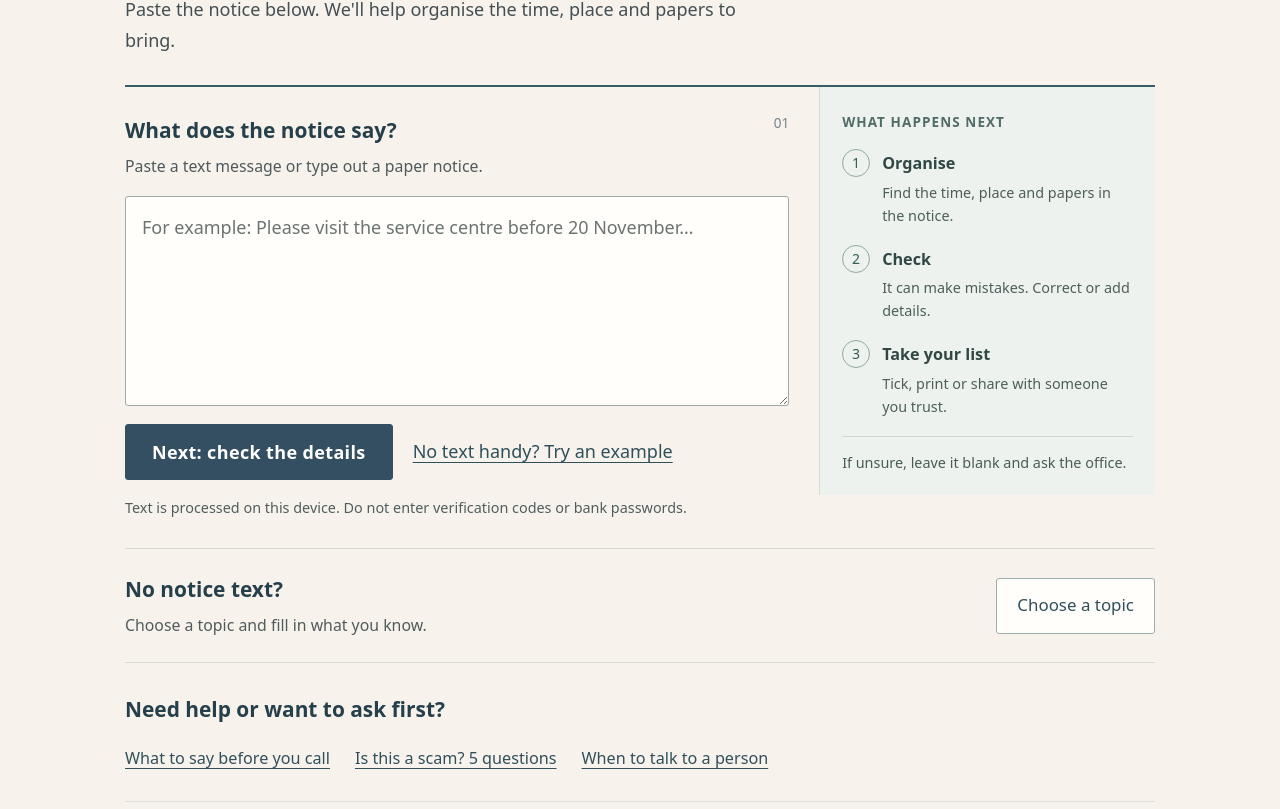
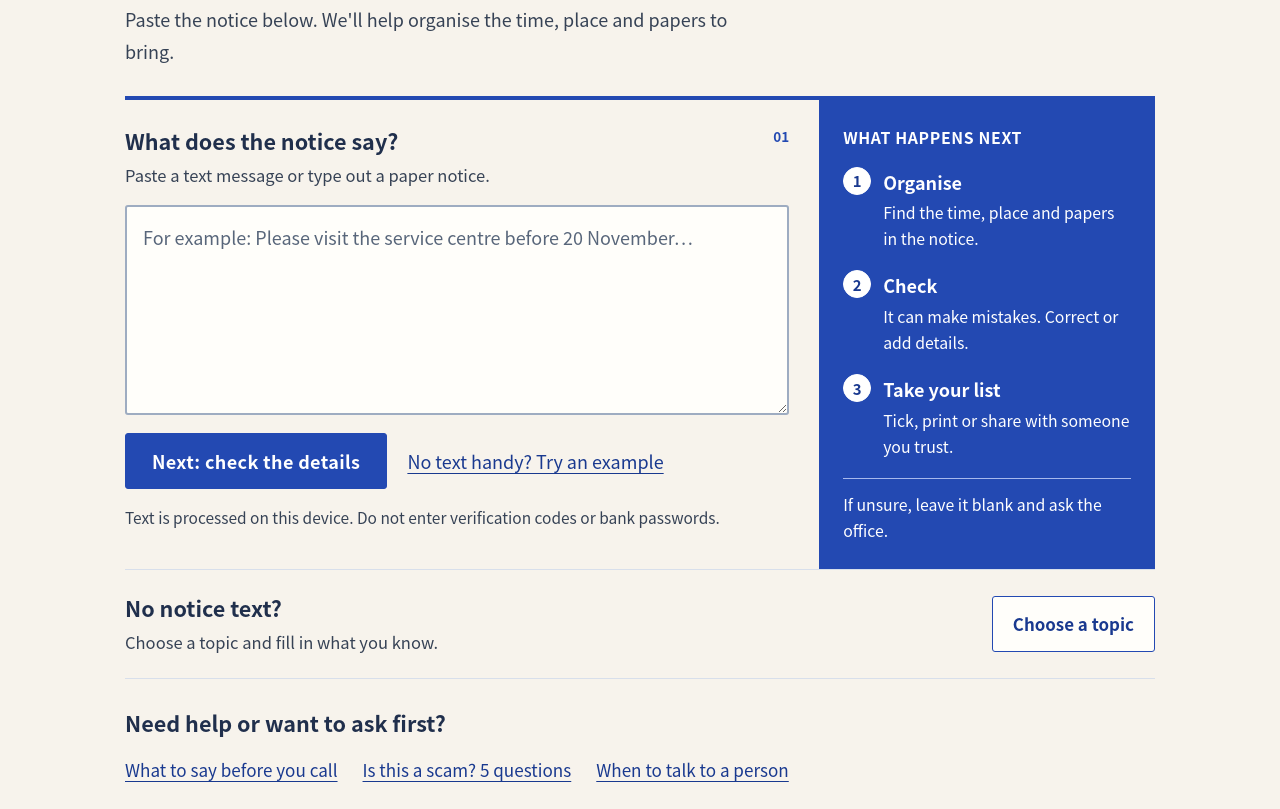
Before and after one commit to Zachclaude/mingbai, a plain HTML site: page index.html in a window 1280 px wide. Shown: the part 240-1049 px from the top of the page. Drawn offline with Linux system fonts and the light colour scheme.

Commit message:
Improve typography and establish a clear primary colour

```diff
--- a/index.html
+++ b/index.html
@@ -484,6 +484,21 @@
  .other-path{border-top:1px solid #d9d8d1;border-bottom:1px solid #d9d8d1;padding:22px 0;display:flex;align-items:center;justify-content:space-between;gap:20px}.other-path p{margin:4px 0 0;color:#515b5c;font-size:.88em}.other-path button{flex:none}.workspace-help{padding-top:28px}.help-buttons{display:flex;flex-wrap:wrap;gap:4px 25px;margin-top:9px}.help-buttons button{background:none;border:0;text-align:left;min-height:44px;padding:8px 0;color:#304f5b;text-decoration:underline;text-underline-offset:4px;cursor:pointer;font-size:.9em}.method{border-top:1px solid #dfded8;margin-top:20px;padding-top:15px;color:#51595a;font-size:.84em}.method summary{cursor:pointer;text-decoration:underline;text-underline-offset:4px}.method h4{margin:18px 0 5px}.method p,.method ul{max-width:62em}
  .btn-primary{background:#344f62;border-color:#344f62;border-radius:3px;box-shadow:none}.btn-primary:hover{background:#233e4e;border-color:#233e4e}.btn-quiet{color:#304e5c;border-color:#9eaeae;background:#fffefa;border-radius:3px}.btn-quiet:hover{background:#eef3f2;border-color:#344f62}.type-picker summary,.details-guide summary{color:#304e5c}.selected-type{background:#eaf1ee;color:#304b47}.task-head{background:#eef2ef;border-color:#cbd8d2}.next{background:#fbf4e6;border-left-color:#a97642}.actions{background:#eaf1ef}.sample::before,.pasteform::before,.detect::before{background:#557a76}
  @media(max-width:760px){.page{padding-inline:18px}.workspace{padding-top:28px}.workspace-heading h1{font-size:1.8em}.workspace-body{grid-template-columns:1fr;margin-top:22px}.notice-work{padding:21px 0 25px}#home-notice{min-height:180px}.notice-actions{display:grid;gap:6px}.notice-actions .btn-primary{width:100%}.example-link{justify-self:start}.workspace-side{border-left:0;border-top:1px solid #d1dbd6;padding:20px}.side-steps li{padding-bottom:13px}.other-path{align-items:stretch;flex-direction:column;gap:14px}.other-path button{width:100%}.help-buttons{display:grid;gap:0}}
+}
+
+
+/* Clear typography and one recognisable primary colour. */
+@media screen{
+ :root{--sans:"Microsoft YaHei","PingFang SC","Noto Sans CJK SC","Noto Sans SC",system-ui,-apple-system,"Segoe UI",sans-serif;--serif:var(--sans);--ink:#202939;--ink2:#364255;--ink3:#485569;--blue:#2349b2;--blue-ink:#19398f;--blue-wash:#edf2ff;--blue-line:#b4c5f3;--rule:#d8dfeb;--rule2:#e7ebf2;--rule3:#aab8cc}
+ body{font-family:var(--sans);font-weight:400;line-height:1.7;color:var(--ink)}h1,h2,h3,.wordmark{font-family:var(--sans);letter-spacing:0}h1{font-weight:700;line-height:1.35}h2,h3{font-weight:700;line-height:1.45}
+ .brand .wordmark{font-family:var(--sans);font-weight:700;font-size:1.65em;letter-spacing:.04em;color:#2349b2}.brand-sub{color:#364255}.masthead{border-bottom:2px solid #d8dfeb}.ctl[aria-pressed="true"]{color:#19398f;background:#e6eeff;font-weight:700}
+ .workspace-heading h1{font-family:var(--sans);font-size:clamp(2em,4.1vw,2.6em);font-weight:700;letter-spacing:.01em;color:#1c2e56}.workspace-heading>p:last-child{color:#364255;line-height:1.8}.workspace-kicker{font-size:.86em;color:#2349b2;letter-spacing:.04em}
+ .workspace-body{border-top:4px solid #2349b2}.notice-top h2,.other-path h2,.workspace-help h2{font-family:var(--sans);font-size:1.2em;font-weight:700;color:#202f4c}.notice-top p,.other-path p{color:#364255;font-size:.92em}.notice-index{color:#2349b2;font-weight:700}
+ .btn-primary{background:#2349b2;border-color:#2349b2;color:#fff;font-weight:700}.btn-primary:hover{background:#19398f;border-color:#19398f}.btn-quiet{background:#fffefa;color:#19398f;border:1.5px solid #2349b2;font-weight:600}.btn-quiet:hover{background:#edf2ff;border-color:#19398f}.example-link,.help-buttons button,a,.linkbtn{color:#19398f}.privacy-line{font-size:.86em;color:#364255}
+ #home-notice{border:2px solid #9eacc1;color:#202939;font-size:1em}#home-notice::placeholder{color:#58667a}#home-notice:focus-visible,:focus-visible{outline:3px solid #2349b2;outline-offset:3px}
+ .workspace-side{background:#2349b2;color:#fff;border:0;padding:25px 24px}.side-label{font-size:.88em;letter-spacing:.04em;color:#fff;font-weight:700}.side-steps li>span{background:#fff;color:#19398f;border:1px solid #fff;font-size:.83em;font-weight:700}.side-steps b{color:#fff;font-size:1em}.side-steps p,.side-note{color:#fff;font-size:.88em;line-height:1.65}.side-note{border-top:1px solid #a7b9ed}
+ .other-path{border-color:#d8dfeb}.help-buttons button{font-size:.95em}.method{font-size:.9em;color:#364255}.wizard-progress{color:#19398f;background:#edf2ff;border-left-color:#2349b2}.type-picker summary,.details-guide summary{color:#19398f}.selected-type{background:#edf2ff;color:#19398f}.task-head{background:#edf2ff;border-color:#c4d2f1}.task-head h1{font-family:var(--sans);color:#1c2e56}.next{border-left-color:#2349b2}.actions{background:#edf2ff}.sample::before,.pasteform::before,.detect::before{background:#2349b2}.chip{background:#edf2ff;border-color:#b4c5f3;color:#19398f}.detect .found{color:#19398f}
+ @media(max-width:760px){.workspace-heading h1{font-size:1.85em}.workspace-side{padding:21px}.notice-actions .btn-primary{font-size:1em}}
 }
 
 </style>
```
